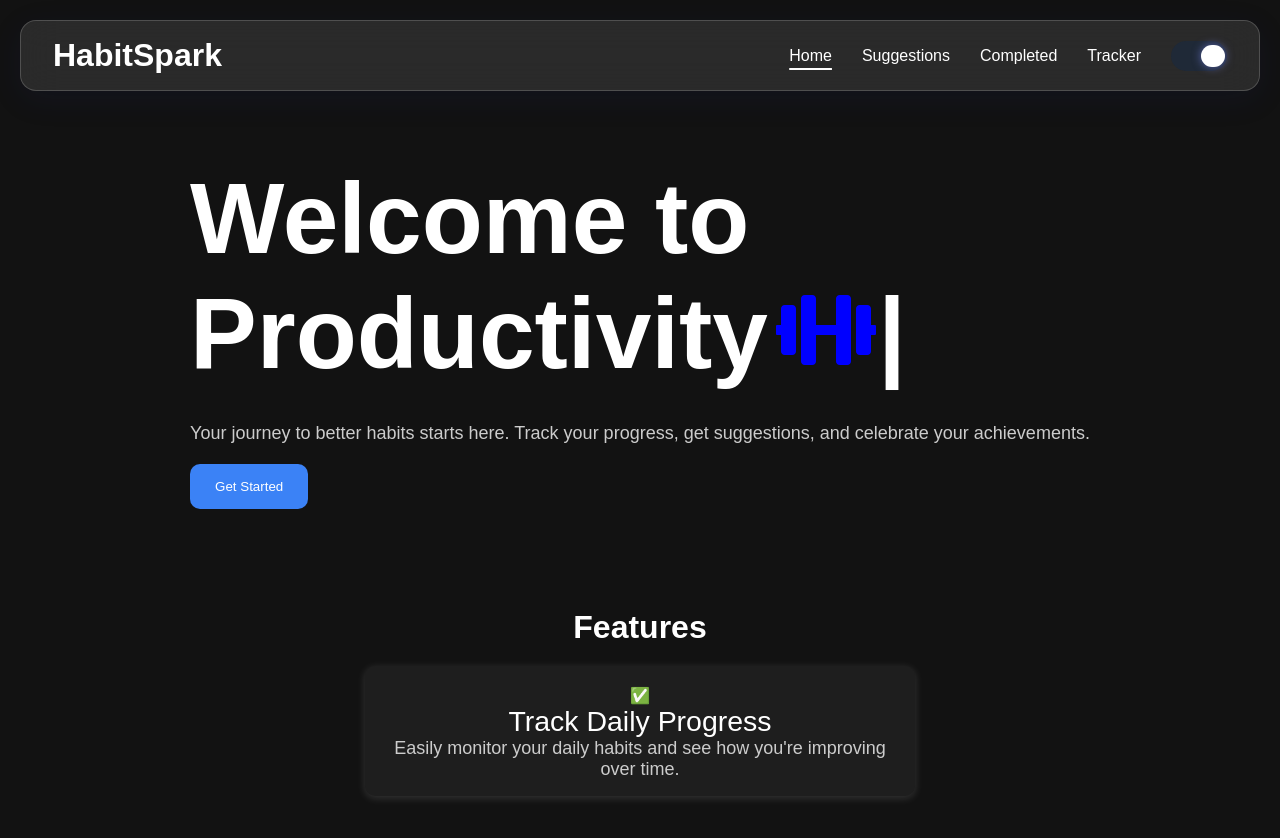
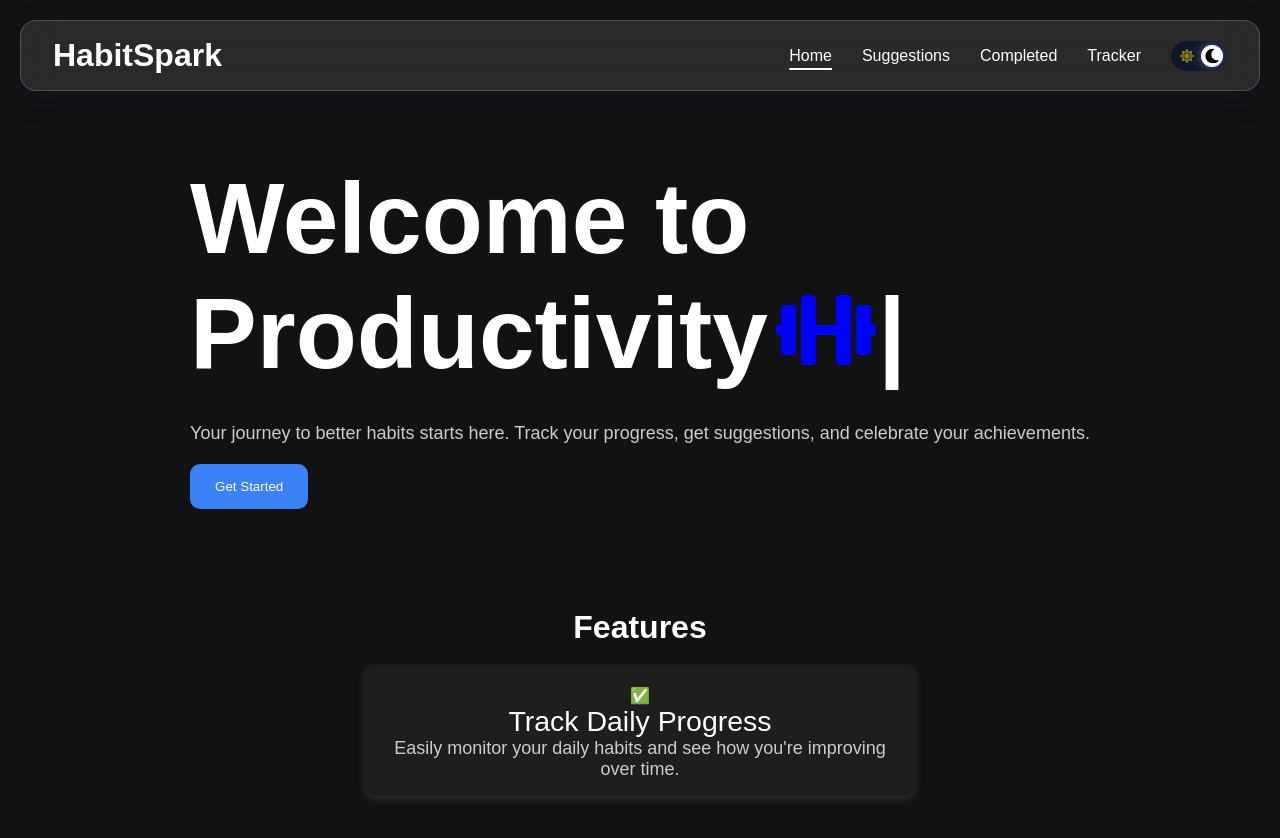
Before and after one commit to Triumphant307/habit-spark-2.0, a Next.js app: page / in a window 1280 px wide. Both pictures are taken after a click on the button "Toggle theme". Shown: the top 838 px of the page. Built offline with nearby package versions, Linux system fonts and the light colour scheme; no server answers.

Commit message:
Refactor: Updated the Themetoggle

```diff
--- a/app/Styles/ThemeToggle.module.css
+++ b/app/Styles/ThemeToggle.module.css
@@ -8,35 +8,36 @@
   background: var(--toggle-bg);
   transition: background 0.35s ease;
   isolation: isolate;
+  overflow: hidden;
 }
 
-.icon {
-  width: 24px;
-  height: 24px;
-  border-radius: 50%;
-  transition: all 0.5s ease;
-  position: relative;
+.light {
+  --toggle-bg: #e5e7eb;
 }
 
-.iconTransition {
-  transition: transform 0.5s cubic-bezier(0.4, 2, 0.6, 1), opacity 0.4s;
-  display: inline-block;
+.dark {
+  --toggle-bg: #111827;
 }
 
-.sun {
-  background: #facc15;
-  box-shadow: 0 0 0 3px #facc15, 0 0 10px #facc15;
+.bgIcon {
+  position: absolute;
+  inset: 0;
+  display: grid;
+  place-items: center;
+  opacity: 0.55;
+  transition: opacity 0.35s ease, transform 0.35s ease;
+  pointer-events: none;
 }
 
-.moon {
-  background: #fff;
-  box-shadow: -5px 0 0 0 #fff, 0 0 10px #fff;
-  border-radius: 50%;
-  transform: translateX(5px) scale(0.9);
+.dark .bgIcon {
+  transform: translateX(-12px) scale(0.9);
+}
+
+.light .bgIcon {
+  transform: translateX(12px) scale(0.9);
 }
 
 .knob {
-  align-items: center;
   width: 22px;
   height: 22px;
   border-radius: 50%;
@@ -44,58 +45,35 @@
   position: absolute;
   top: 4px;
   left: 4px;
-  transition:
-    transform 0.35s ease,
-    width 0.25s ease,
-    border-radius 0.25s ease;
+  display: grid;
+  place-items: center;
+  transition: transform 0.35s ease, box-shadow 0.35s ease;
+  z-index: 1;
 }
 
-
-/* LIGHT MODE */
-.light {
-  --toggle-bg: #e5e7eb;
-}
-
-/* DARK MODE */
-.dark {
-  --toggle-bg: #1f2937;
-}
-
-/* Morphing motion */
 .dark .knob {
   transform: translateX(26px);
-  width: 24px;
-  border-radius: 12px;
   box-shadow: 0 0 10px rgba(129, 140, 248, 0.6);
 }
 
 .knobIcon {
-
-    font-size: 12px;
-  line-height: 1;
-  transition:
-    transform 0.35s ease,
-    opacity 0.25s ease,
-    filter 0.35s ease;
+  display: grid;
+  place-items: center;
+  transition: transform 0.35s ease, opacity 0.25s ease;
 }
 
 .light .knobIcon {
-  filter: drop-shadow(0 0 4px rgba(250, 204, 21, 0.6));
+  transform: scale(1);
 }
 
 .dark .knobIcon {
-  filter: drop-shadow(0 0 4px rgba(129, 140, 248, 0.8));
+  transform: scale(1.05);
 }
 
-/* Hover micro-interaction */
-.themeToggle:hover .knobIcon {
-  transform: scale(1.15);
-}
-
-/* Accessibility */
 @media (prefers-reduced-motion: reduce) {
   .knob,
-  .knobIcon {
+  .knobIcon,
+  .bgIcon {
     transition: none;
   }
 }
--- a/app/Theme/ThemeToggle.jsx
+++ b/app/Theme/ThemeToggle.jsx
@@ -54,34 +54,23 @@ const ThemeToggle = () => {
   if (!mounted) return null; // prevent hydration mismatch
 
   return (
-    // <button
-    //   className={style.themeToggle}
-    //   onClick={() => toggleWithSweep(toggleTheme, !isDark, mounted)}
-    // >
-    //   {isDark ? (
-    //     <FaMoon
-    //       size={24}
-    //       color="#fff"
-    //       className={style.iconTransition}
-    //       style={{ transform: "rotate(-360deg)", opacity: 1 }}
-    //     />
-    //   ) : (
-    //     <FaSun
-    //       size={24}
-    //       color="#facc15"
-    //       className={style.iconTransition}
-    //       style={{ transform: "rotate(360deg)", opacity: 1 }}
-    //     />
-    //   )}
-
-
-    // </button>
     <button
       className={`${style.themeToggle} ${isDark ? style.dark : style.light}`}
       onClick={() => toggleWithSweep(toggleTheme, !isDark, mounted)}
+      aria-label="Toggle theme"
     >
+      <span className={style.bgIcon} aria-hidden>
+        {isDark ? (
+          <FaSun color="#facc15" size={16} />
+        ) : (
+          <FaMoon color="#fff" size={16} />
+        )}
+      </span>
+
       <span className={style.knob}>
-        {/* <span className={style.knobIcon}>{isDark ? "🌙" : "☀️"}</span> */}
+        <span className={style.knobIcon}>
+          {isDark ? <FaMoon size={14} /> : <FaSun color="#facc15" size={14} />}
+        </span>
       </span>
     </button>
   );
```
